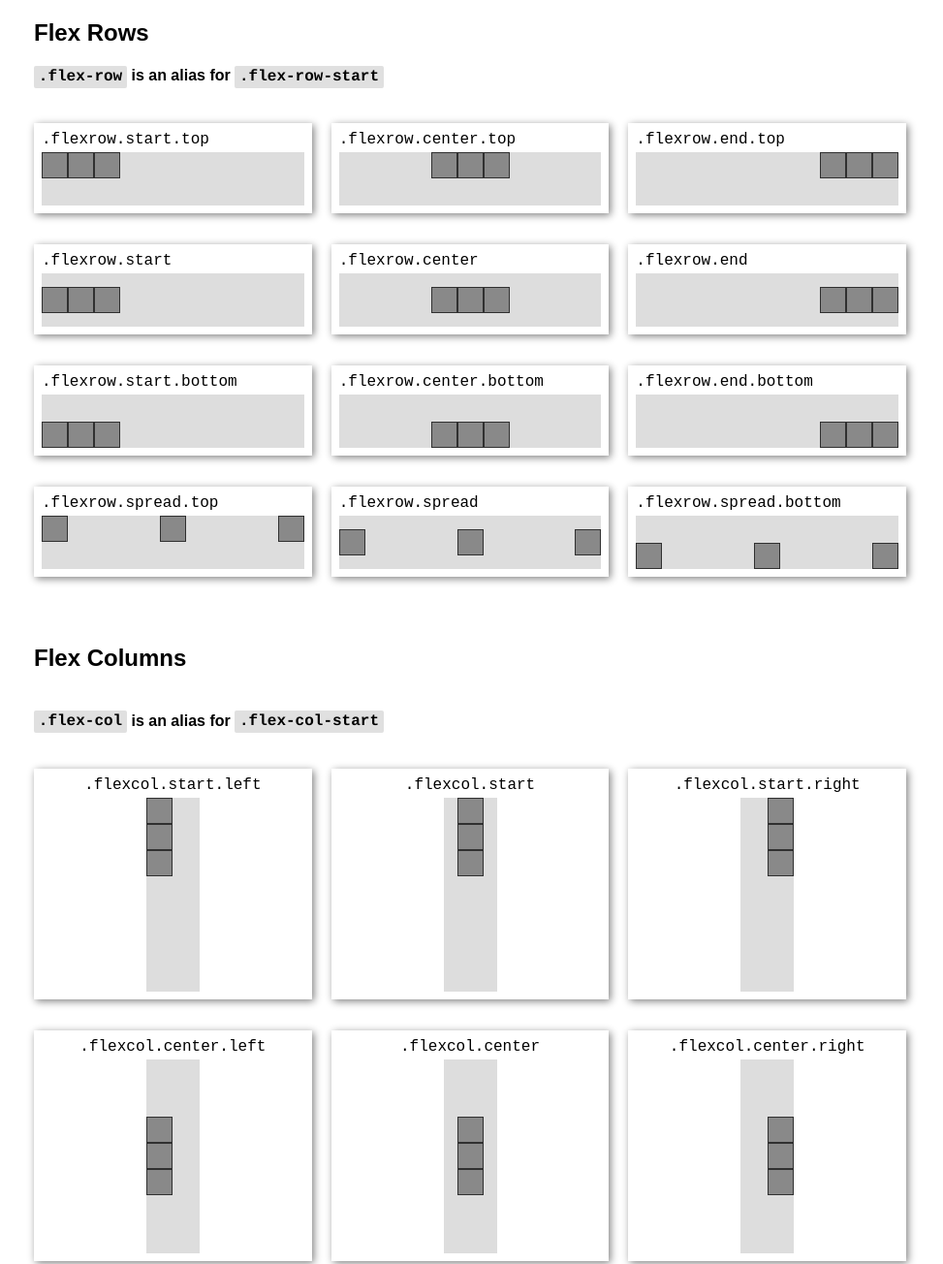
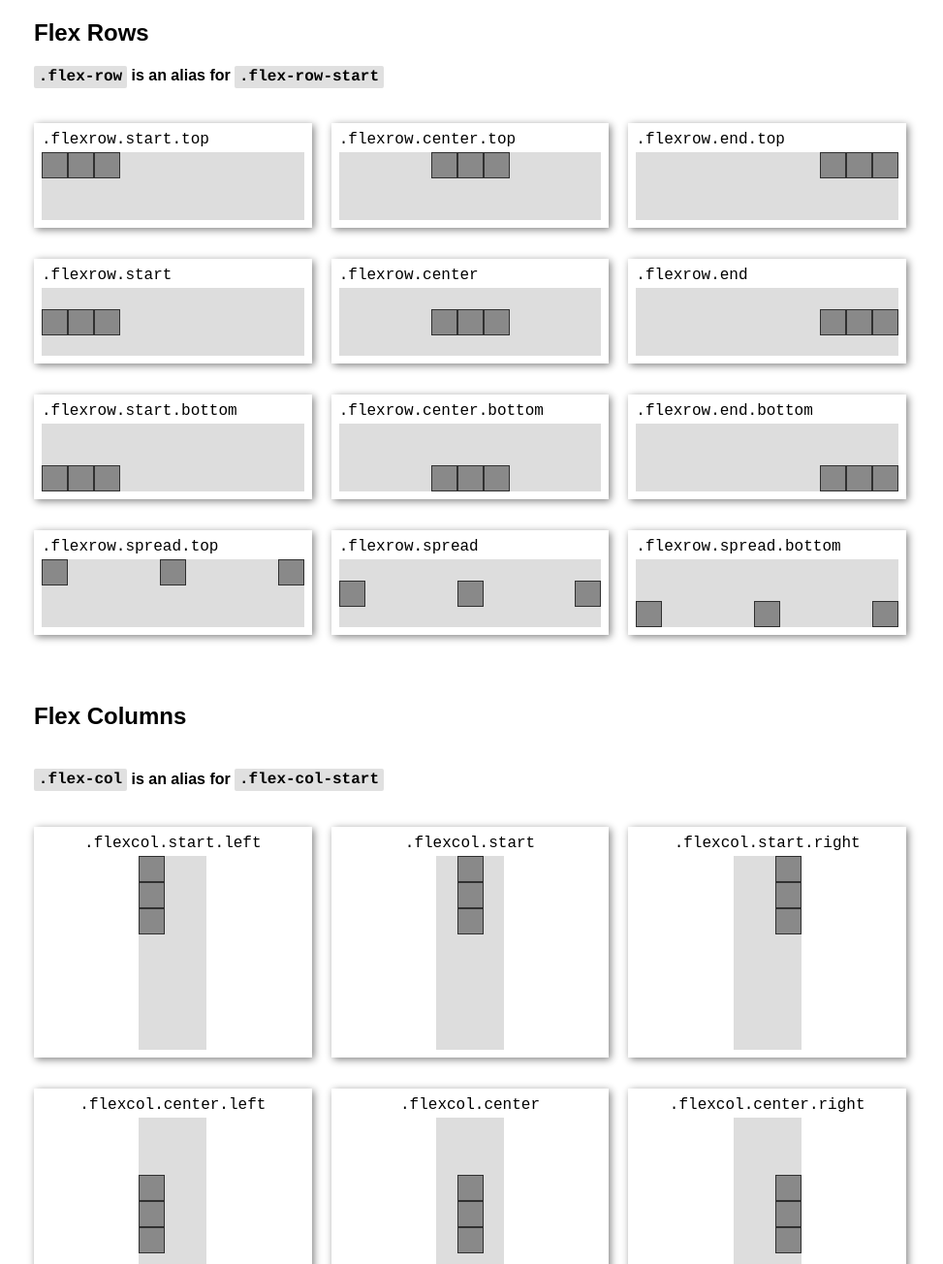
Before and after one commit to taitulism/css-flex, a website: page playground/index.html in a window 1280 px wide. Shown: the top 1304 px of the page at 97% size, without its empty margins (155-1128 px from the left). Drawn offline with Linux system fonts and the light colour scheme.

Commit message:
playground: bigger flex containers

```diff
--- a/playground/playground.css
+++ b/playground/playground.css
@@ -76,11 +76,11 @@ code {
 }
 
 .row-triplet div {
-	height: 55px;
+	height: 70px;
 }
 
 .column-triplet div {
-	width: 55px;
+	width: 70px;
 	height: 200px;
 	margin: 0 auto;
 }
```
